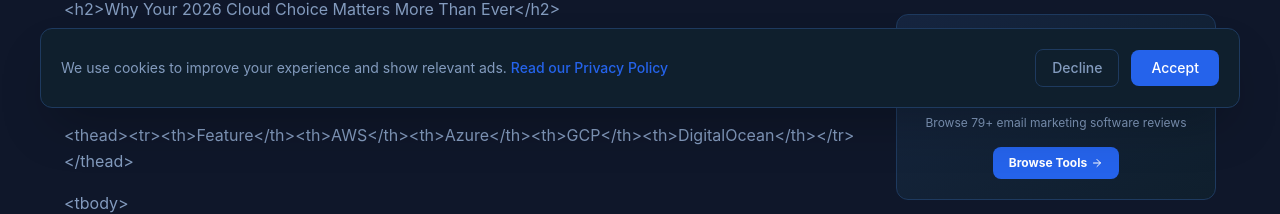
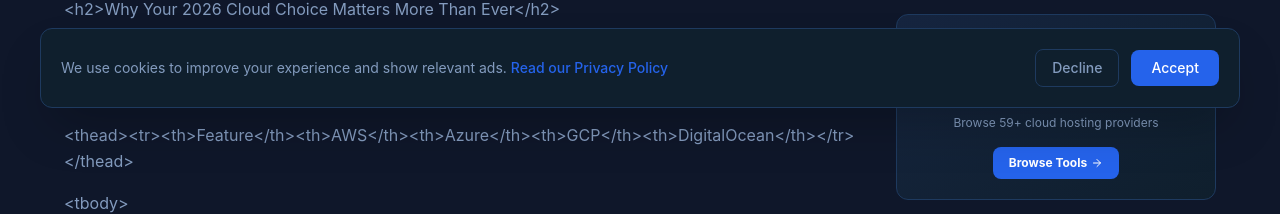
Before and after one commit to edi-picks-network/serverpicks, a Next.js app: page /blog/aws-vs-azure-vs-gcp-vs-digitalocean-2026 in a window 1280 px wide. Shown: the part 676-890 px from the top of the page. Built offline with nearby package versions, Linux system fonts and the light colour scheme.

Commit message:
fix: all-tools redirect, blog CTA text per Kimi audit

```diff
--- /dev/null
+++ b/app/all-tools/page.tsx
@@ -0,0 +1,5 @@
+import { redirect } from 'next/navigation';
+
+export default function AllToolsPage() {
+  redirect('/best');
+}
--- a/app/blog/[slug]/page.tsx
+++ b/app/blog/[slug]/page.tsx
@@ -344,7 +344,7 @@
                 </div>
                 <h3 className="text-sm font-bold text-[#F0F2FE] mb-2">Find the Right Tool</h3>
                 <p className="text-xs text-[#839BBE] mb-4">
-                  Browse 79+ email marketing software reviews
+                  Browse 59+ cloud hosting providers
                 </p>
                 <Link
                   href="/"
```
Also changed, not shown: 1 other file (tests, documents, lock files or other folders).
